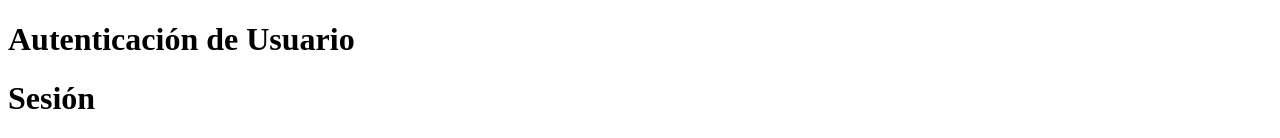
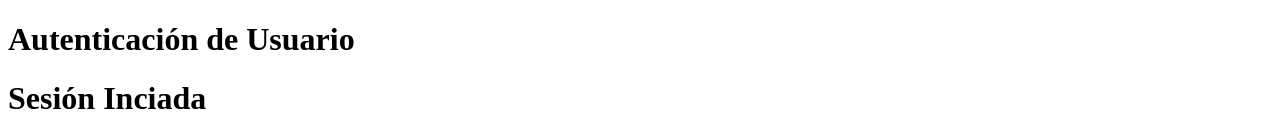
Before and after one commit to FinalProyectWeb/FinalProyectWeb.github.io, a plain HTML site: page index.html in a window 1280 px wide. Shown: the top 138 px of the page. Drawn offline with Linux system fonts and the light colour scheme; no server answers.

Commit message:
Modificación de Subtitulo
Se modifico segundo h1 que es el subtitulo

```diff
--- a/index.html
+++ b/index.html
@@ -16,7 +16,7 @@
   </head>
   <body>
       <h1>Autenticación de Usuario</h1>
-      <h1>Sesión</h1>
+      <h1>Sesión Inciada</h1>
       <fieldset>
           <legend>Email</legend>
           <output id="email"><progress max="100">Cargando...</progress>></output>
```
